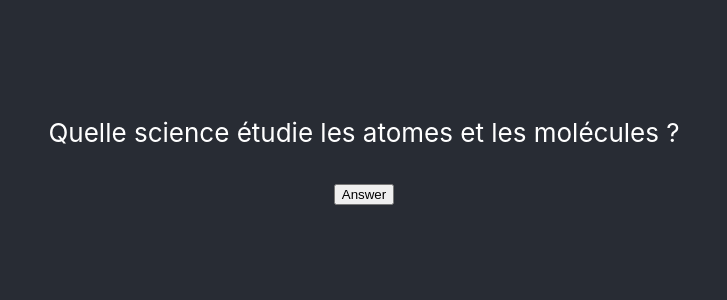
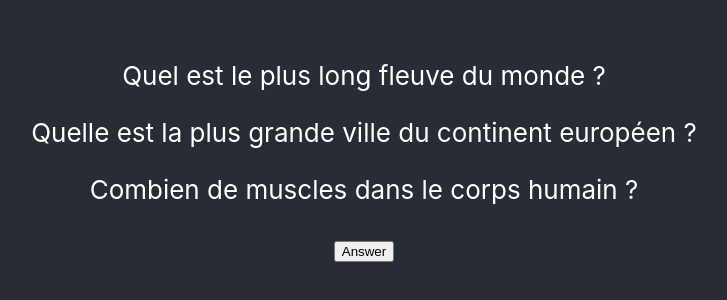
Before and after one commit to nordine-yzd/flashcards, a React (Create React App) app: page / in a window 1280 px wide. Shown: the part 252-552 px from the top of the page, without its empty margins (276-1003 px from the left). Built offline with nearby package versions, Linux system fonts and the light colour scheme.

Commit message:
j'explore des pistes pour la key dans le point map ainsi que le random

```diff
--- a/package.json
+++ b/package.json
@@ -1,5 +1,5 @@
 {
-  "name": "ffflashcards",
+  "name": "flashcards",
   "version": "0.1.0",
   "private": true,
   "dependencies": {
--- a/src/App.tsx
+++ b/src/App.tsx
@@ -3,6 +3,8 @@ import React from "react";
 import "./styles/App.css";
 import { FlashCardMentale } from "./components/mental";
 import arrayQuestAnsw from "./data/dataQuiz";
+// import { anecdotes } from "./data/dataQuiz";
+// import { ShowRandom } from "./components/mental";
 
 console.log(arrayQuestAnsw);
 
@@ -10,7 +12,8 @@ function App() {
   return (
     <div className="App">
       <header className="App-header">
-        <FlashCardMentale />
+        <FlashCardMentale bdd={arrayQuestAnsw} />
+        {/* <ShowRandom rand={anecdotes} /> */}
       </header>
     </div>
   );
--- a/src/components/mental.tsx
+++ b/src/components/mental.tsx
@@ -1,27 +1,58 @@
 import React from "react";
 
-type MyTypedAnswerButton = {
-  firstProp: boolean;
+export type MyTypeAnswerQuestions = {
+  id: number;
+  question: string;
+  answer: string;
 };
 
-export function FlashCardMentale(): any {
+type FlashcardMentalProps = {
+  bdd: MyTypeAnswerQuestions[];
+  // toto: string;
+};
+type ShowRandomProps = {
+  rand: string[];
+  // toto: string;
+};
+
+// export function ShowRandom(anecdotes: ShowRandomProps): JSX.Element {
+//   let [selected, setSelected] = React.useState(0);
+//   return (
+//     <div className="App">
+//       <h1> {anecdotes.rand[selected]}</h1>
+//       <button
+//         onClick={() =>
+//           setSelected(Math.floor(Math.random() * anecdotes.rand.length))
+//         }
+//       >
+//         Show Random
+//       </button>
+//     </div>
+//   );
+// }
+
+export function FlashCardMentale(props: FlashcardMentalProps): JSX.Element {
   let [count, setCount] = React.useState(true);
 
   if (count === true) {
     return (
       <div>
-        <p>Quelle science étudie les atomes et les molécules ?</p>
-        <button onClick={() => setCount((count = false))}>
-          Answer {count}
-        </button>
+        {props.bdd.map((element, index) => {
+          return (
+            <div key={index}>
+              <p key={element.question}>{element.question}</p>
+            </div>
+          );
+        })}
+        <button onClick={() => setCount((count = false))}>Answer</button>
       </div>
     );
   } else {
     return (
       <div>
-        <p>La chimie</p>
+        <p>{props.bdd[0].answer}</p>
         <button onClick={() => setCount((count = true))}>
-          Other Questions {count}
+          Other Questions
         </button>
       </div>
     );
--- a/src/data/dataQuiz.tsx
+++ b/src/data/dataQuiz.tsx
@@ -1,25 +1,46 @@
+// import express from "express";
+// const app = express();
+
 export type MyTypeAnswerQuestion = {
   id: number;
   question: string;
   answer: string;
 };
 
+// app.request(`https://videogame-api.fly.dev/games/${slug.id}`, (error, body) => {
+//   if (error) {
+//     throw error;
+//   }
+//   const json = JSON.parse(body);
+//   // console.log(json);
+//   res.render("details_of_game.njk", { details: json });
+// });
+
 const arrayQuestAnsw: MyTypeAnswerQuestion[] = [
   {
     id: 1,
-    question: "quel est mon nom ? : ",
-    answer: "El yazidi",
+    question: "Quel est le plus long fleuve du monde ? ",
+    answer: "Nil.",
   },
   {
     id: 2,
-    question: "quel est mon prenom ? : ",
-    answer: "Nordine",
+    question: "Quelle est la plus grande ville du continent européen ? ",
+    answer: "620 muscles du corps humain",
   },
   {
-    id: 1,
-    question: "quel est ma ville ? : ",
+    id: 3,
+    question: "Combien de muscles dans le corps humain ? ",
     answer: "Lille",
   },
 ];
 
+// export const anecdotes = [
+//   "If it hurts, do it more often",
+//   "Adding manpower to a late software project makes it later!",
+//   "The first 90 percent of the code accounts for the first 90 percent of the development time...The remaining 10 percent of the code accounts for the other 90 percent of the development time.",
+//   "Any fool can write code that a computer can understand. Good programmers write code that humans can understand.",
+//   "Premature optimization is the root of all evil.",
+//   "Debugging is twice as hard as writing the code in the first place. Therefore, if you write the code as cleverly as possible, you are, by definition, not smart enough to debug it.",
+// ];
+
 export default arrayQuestAnsw;
```
